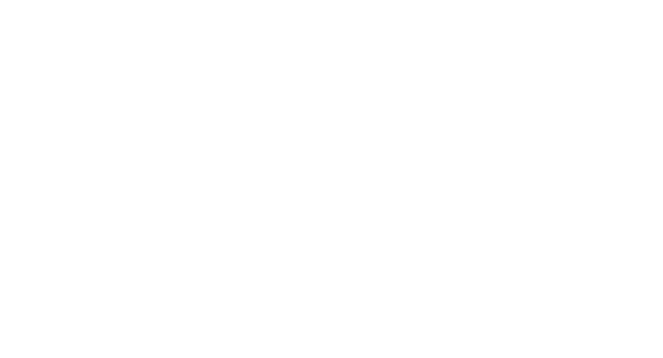
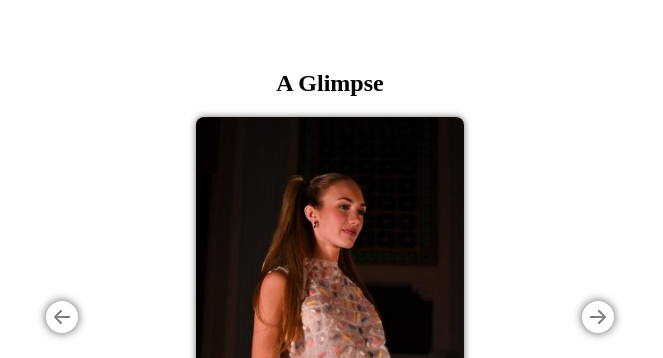
Before and after one commit to danhsiao/Moda, a React (Create React App) app: page /fashion-week-2022 in a window 1280 px wide. Shown: the part 594-952 px from the top of the page, without its empty margins (310-973 px from the left). Built offline with nearby package versions, Linux system fonts and the light colour scheme.

Commit message:
styling for fashion week 2022

```diff
--- a/src/pages/FashionWeek2022.jsx
+++ b/src/pages/FashionWeek2022.jsx
@@ -20,6 +20,10 @@
                 <h2>Spring '22</h2>
                 <img class='main-image' src="fashionweek2022/FashionWeekSpring22.jpg"></img>
                 <h2 className="description">This fashion show in collaboration with Liquid featured 45 looks from 8 designers and retailers.</h2>
+                <div className="carousel-container">
+                    <h2>A Glimpse</h2>
+                    <ImageCarousel data={data.slides}/>
+                </div>
                 <div className="grid-container">
                     <div class="grid-item">
                         <img class="logo-image" src='fashionweek2022/1. August Bent.jpg' alt=''></img>
--- a/src/styles/FashionWeek.css
+++ b/src/styles/FashionWeek.css
@@ -171,3 +171,10 @@
   flex-direction: column;
   padding: 50px;
 }
+
+.container {
+  display: flex;
+  justify-content: center;
+  align-items: center;
+  flex-direction: column;
+}
```
